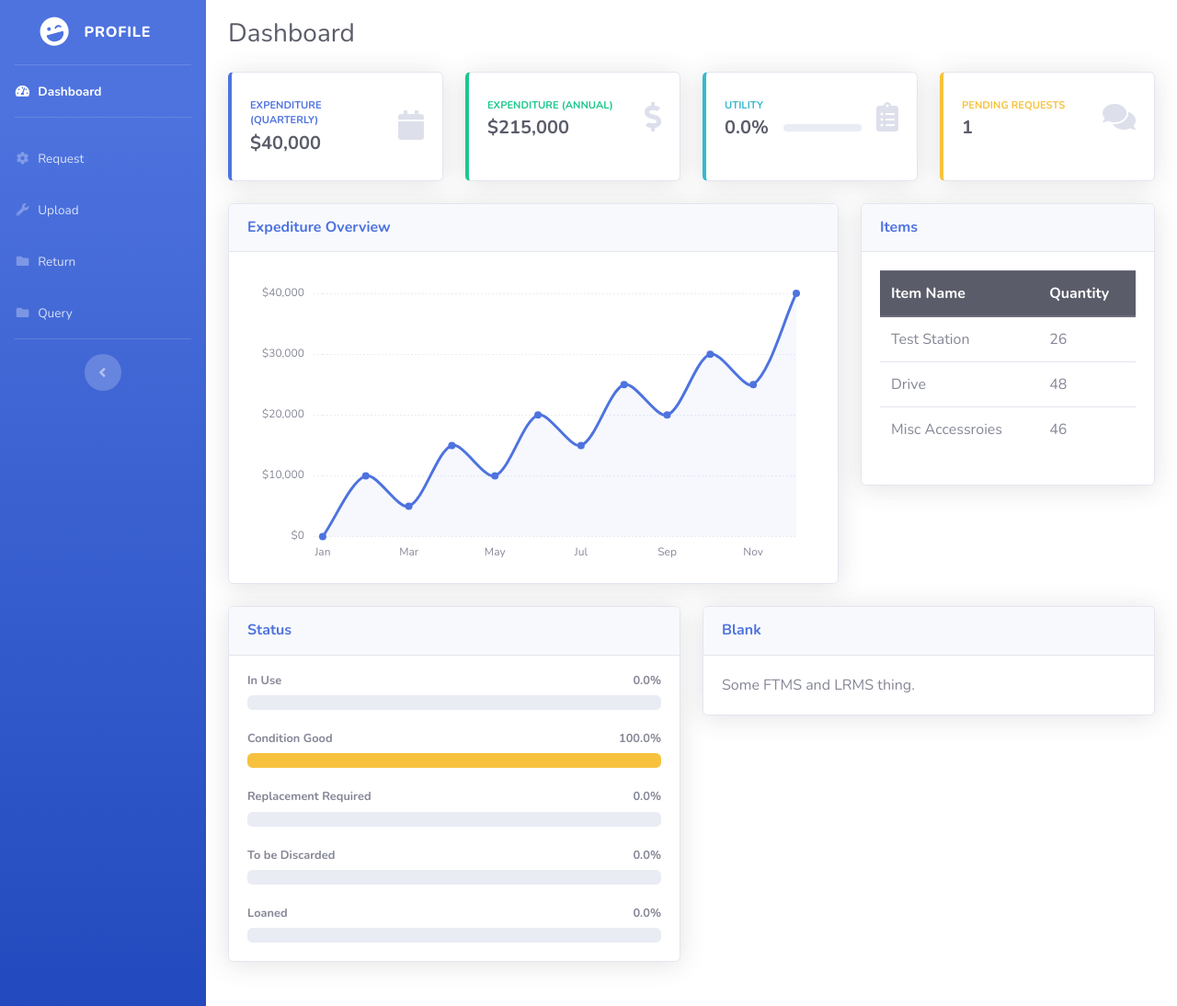
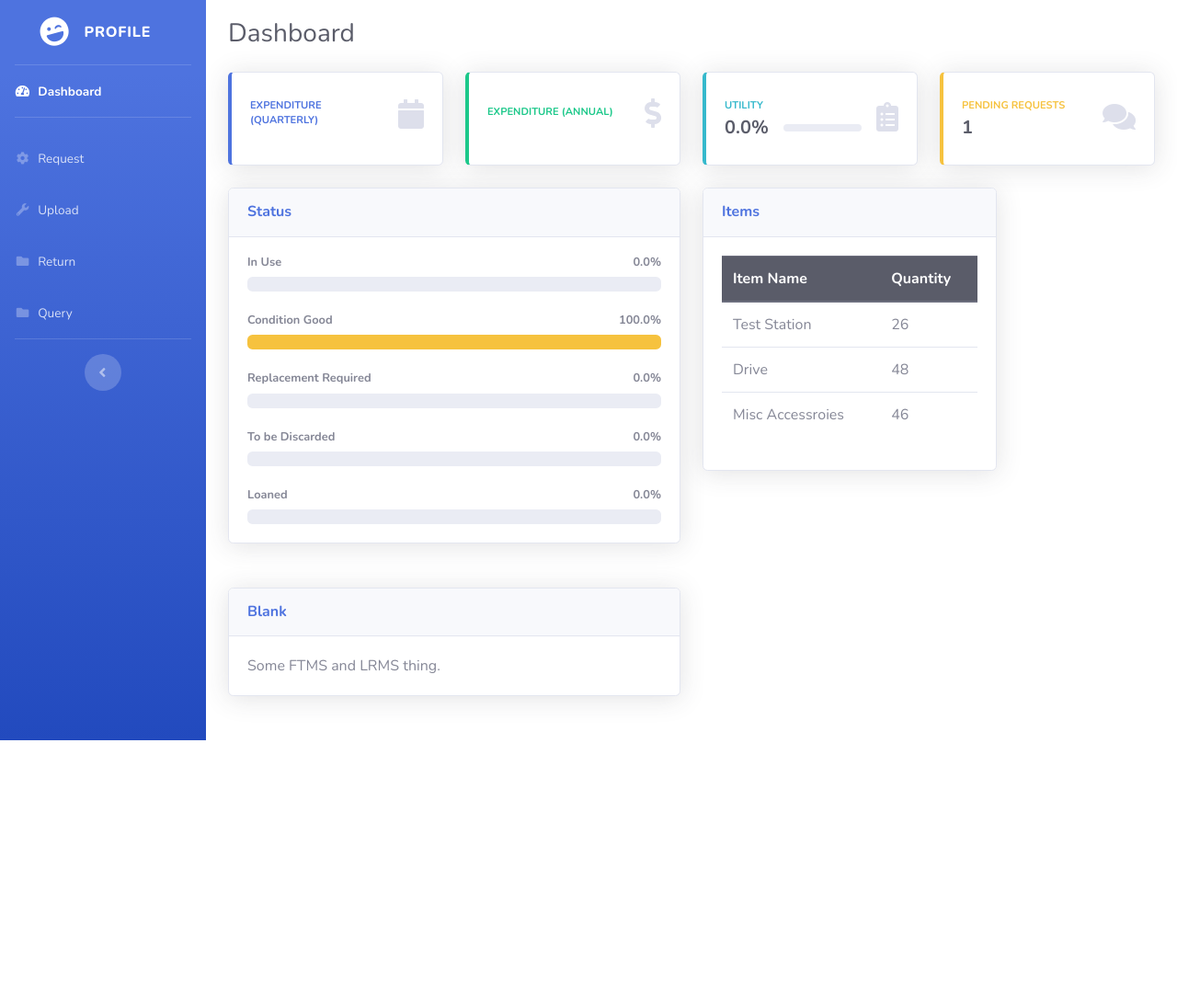
Before and after one commit to bansalshruti69/Inventory-Management, a Django app: page /adminprofile/dashboard/ in a window 1280 px wide. Shown: the whole page at 92% size. After the commit the page ends 805 px from the top, so only its background shows below. Run offline with Django 3.2, Linux system fonts and the light colour scheme; data comes from the database, SQL or seed files in the repository; some libraries are stand-ins or nearby versions.

Commit message:
dashboard changes

```diff
--- a/templates/dashboard/index.html
+++ b/templates/dashboard/index.html
@@ -106,7 +106,7 @@
                   <div class="row no-gutters align-items-center">
                     <div class="col mr-2">
                       <div class="text-xs font-weight-bold text-primary text-uppercase mb-1">Expenditure (Quarterly)</div>
-                      <div class="h5 mb-0 font-weight-bold text-gray-800">$40,000</div>
+                      <div class="h5 mb-0 font-weight-bold text-gray-800"></div>
                     </div>
                     <div class="col-auto">
                       <i class="fas fa-calendar fa-2x text-gray-300"></i>
@@ -123,7 +123,7 @@
                   <div class="row no-gutters align-items-center">
                     <div class="col mr-2">
                       <div class="text-xs font-weight-bold text-success text-uppercase mb-1">Expenditure (Annual)</div>
-                      <div class="h5 mb-0 font-weight-bold text-gray-800">$215,000</div>
+                      <div class="h5 mb-0 font-weight-bold text-gray-800"></div>
                     </div>
                     <div class="col-auto">
                       <i class="fas fa-dollar-sign fa-2x text-gray-300"></i>
@@ -182,19 +182,40 @@
           <div class="row">
 
             <!-- Area Chart -->
-            <div class="col-xl-8 col-lg-7">
+            <div class="col-lg-6 mb-4">
+
+              <!-- Project Card Example -->
               <div class="card shadow mb-4">
-                <!-- Card Header - Dropdown -->
-                <div class="card-header py-3 d-flex flex-row align-items-center justify-content-between">
-                  <h6 class="m-0 font-weight-bold text-primary">Expediture Overview</h6>
+                <div class="card-header py-3">
+                  <h6 class="m-0 font-weight-bold text-primary">Status</h6>
                 </div>
-                <!-- Card Body -->
                 <div class="card-body">
-                  <div class="chart-area">
-                    <canvas id="myAreaChart"></canvas>
+                  <h4 class="small font-weight-bold">In Use <span class="float-right">{{util}}%</span></h4>
+                  <div class="progress mb-4">
+                    <div class="progress-bar bg-danger" role="progressbar" style="width: {{util}}%" aria-valuenow="{{util}}" aria-valuemin="0" aria-valuemax="100"></div>
+                  </div>
+                  <h4 class="small font-weight-bold">Condition Good <span class="float-right">{{cond}}%</span></h4>
+                  <div class="progress mb-4">
+                    <div class="progress-bar bg-warning" role="progressbar" style="width: {{cond}}%" aria-valuenow="{{cond}}" aria-valuemin="0" aria-valuemax="100"></div>
+                  </div>
+                  <h4 class="small font-weight-bold">Replacement Required <span class="float-right">{{rep}}%</span></h4>
+                  <div class="progress mb-4">
+                    <div class="progress-bar" role="progressbar" style="width: {{rep}}%" aria-valuenow="{{rep}}" aria-valuemin="0" aria-valuemax="100"></div>
+                  </div>
+                  <h4 class="small font-weight-bold">To be Discarded <span class="float-right">{{disc}}%</span></h4>
+                  <div class="progress mb-4">
+                    <div class="progress-bar bg-info" role="progressbar" style="width: {{disc}}%" aria-valuenow="{{disc}}" aria-valuemin="0" aria-valuemax="100"></div>
+                  </div>
+                  <h4 class="small font-weight-bold">Loaned <span class="float-right">{{loan}}%</span></h4>
+                  <div class="progress">
+                    <div class="progress-bar bg-success" role="progressbar" style="width: {{loan}}%" aria-valuenow="{{loan}}" aria-valuemin="0" aria-valuemax="100"></div>
                   </div>
                 </div>
               </div>
+
+              <!-- Color System -->
+
+
             </div>
 
             <!-- Pie Chart -->
@@ -232,41 +253,7 @@
           <div class="row">
 
             <!-- Content Column -->
-            <div class="col-lg-6 mb-4">
 
-              <!-- Project Card Example -->
-              <div class="card shadow mb-4">
-                <div class="card-header py-3">
-                  <h6 class="m-0 font-weight-bold text-primary">Status</h6>
-                </div>
-                <div class="card-body">
-                  <h4 class="small font-weight-bold">In Use <span class="float-right">{{util}}%</span></h4>
-                  <div class="progress mb-4">
-                    <div class="progress-bar bg-danger" role="progressbar" style="width: {{util}}%" aria-valuenow="{{util}}" aria-valuemin="0" aria-valuemax="100"></div>
-                  </div>
-                  <h4 class="small font-weight-bold">Condition Good <span class="float-right">{{cond}}%</span></h4>
-                  <div class="progress mb-4">
-                    <div class="progress-bar bg-warning" role="progressbar" style="width: {{cond}}%" aria-valuenow="{{cond}}" aria-valuemin="0" aria-valuemax="100"></div>
-                  </div>
-                  <h4 class="small font-weight-bold">Replacement Required <span class="float-right">{{rep}}%</span></h4>
-                  <div class="progress mb-4">
-                    <div class="progress-bar" role="progressbar" style="width: {{rep}}%" aria-valuenow="{{rep}}" aria-valuemin="0" aria-valuemax="100"></div>
-                  </div>
-                  <h4 class="small font-weight-bold">To be Discarded <span class="float-right">{{disc}}%</span></h4>
-                  <div class="progress mb-4">
-                    <div class="progress-bar bg-info" role="progressbar" style="width: {{disc}}%" aria-valuenow="{{disc}}" aria-valuemin="0" aria-valuemax="100"></div>
-                  </div>
-                  <h4 class="small font-weight-bold">Loaned <span class="float-right">{{loan}}%</span></h4>
-                  <div class="progress">
-                    <div class="progress-bar bg-success" role="progressbar" style="width: {{loan}}%" aria-valuenow="{{loan}}" aria-valuemin="0" aria-valuemax="100"></div>
-                  </div>
-                </div>
-              </div>
-
-              <!-- Color System -->
-
-
-            </div>
 
             <div class="col-lg-6 mb-4">
 
```
